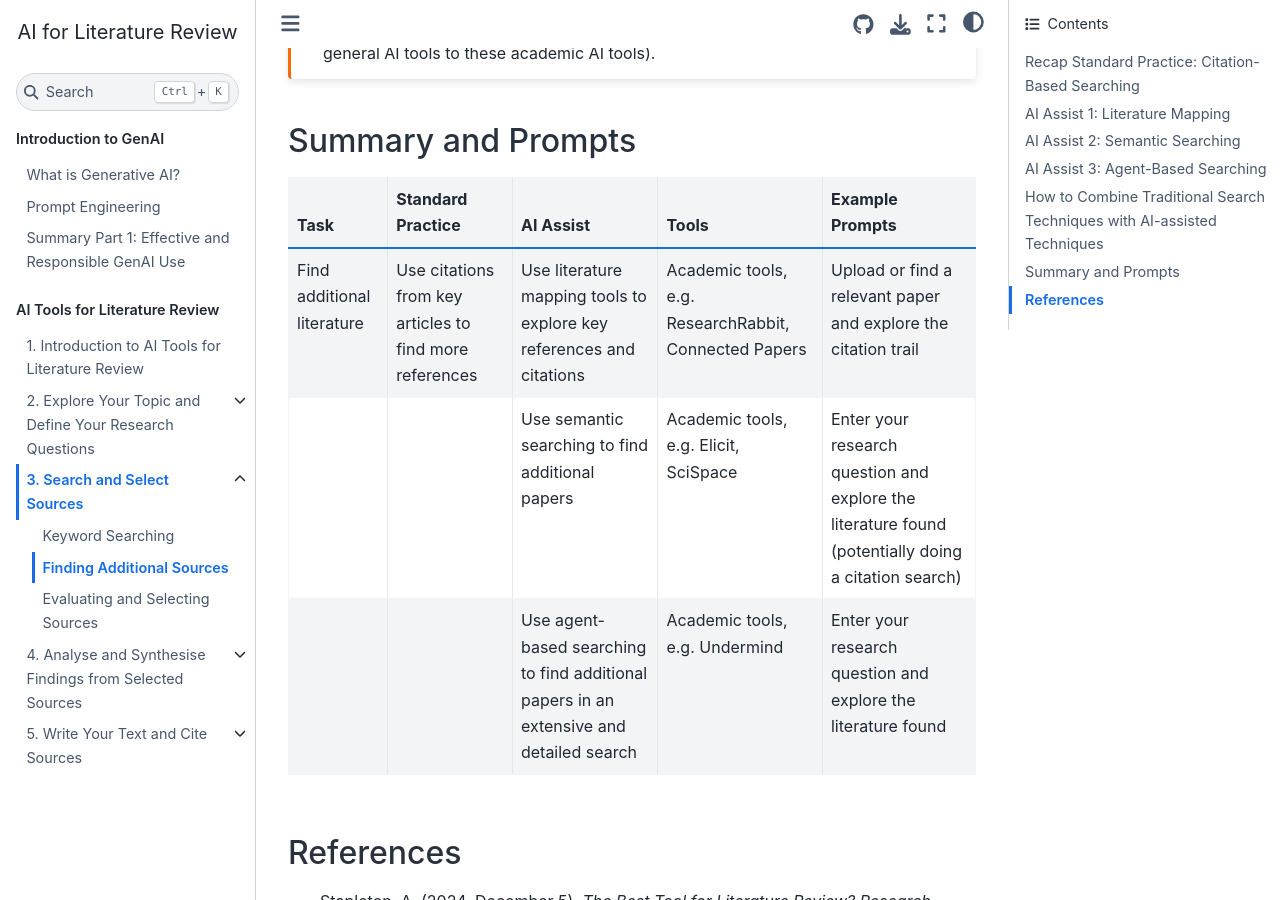
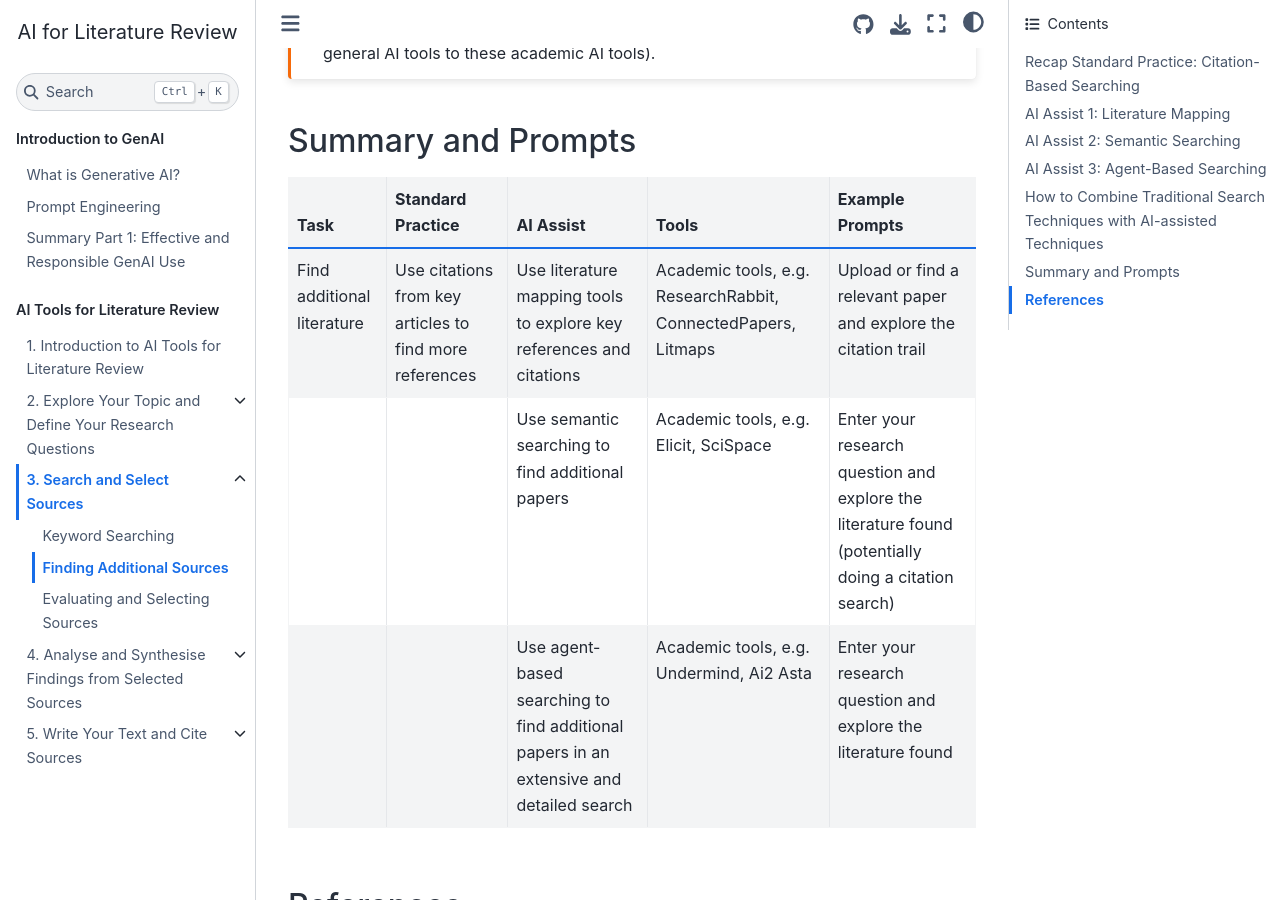
Before and after one commit to lwalma/ai-lit-review, a Jupyter Book: the page built from book/part2/3b-find-additional-sources.md, in a window 1280 px wide and 900 px high, scrolled down 4676 px. Built offline with Jupyter Book 1.0.4 settings and Sphinx 7.4.7 and the Sphinx Book theme 1.1.4, drawn with Linux system fonts in a browser that asks for light colours; comment, search, counter and statistics services are not loaded.

Commit message:
Update 3b-find-additional-sources.md

```diff
--- a/book/part2/3b-find-additional-sources.md
+++ b/book/part2/3b-find-additional-sources.md
@@ -159,9 +159,9 @@ Never use general AI tools, such as Copilot or ChatGPT, as a standalone tool to
 
 | Task | Standard Practice | AI Assist | Tools | Example Prompts |
 |-|-|-|-|-|
-| Find additional literature | Use citations from key articles to find more references | Use literature mapping tools to explore key references and citations | Academic tools, e.g. ResearchRabbit, Connected Papers | Upload or find a relevant paper and explore the citation trail |
+| Find additional literature | Use citations from key articles to find more references | Use literature mapping tools to explore key references and citations | Academic tools, e.g. ResearchRabbit, ConnectedPapers, Litmaps | Upload or find a relevant paper and explore the citation trail |
 | | | Use semantic searching to find additional papers | Academic tools, e.g. Elicit, SciSpace | Enter your research question and explore the literature found (potentially doing a citation search) |
-| | | Use agent-based searching to find additional papers in an extensive and detailed search | Academic tools, e.g. Undermind | Enter your research question and explore the literature found |
+| | | Use agent-based searching to find additional papers in an extensive and detailed search | Academic tools, e.g. Undermind, Ai2 Asta | Enter your research question and explore the literature found |
 
 ## References
 
```
